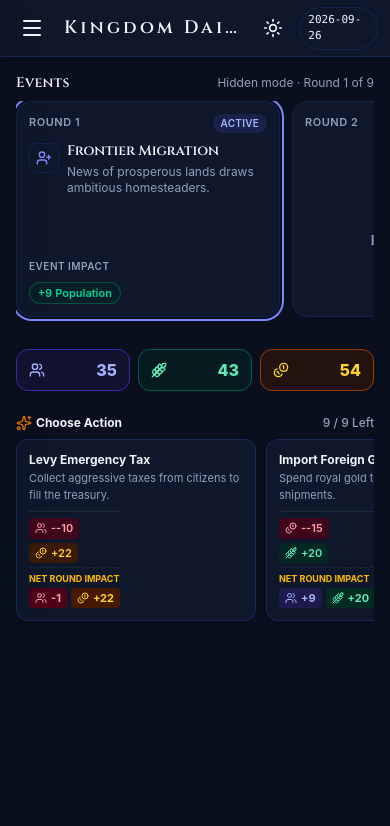
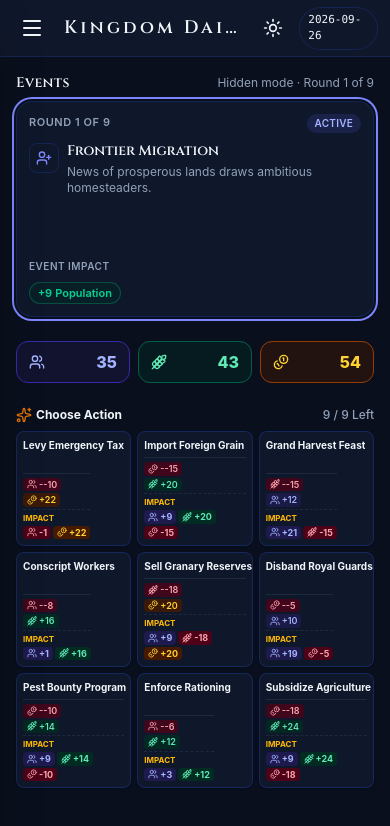
Before and after one commit to RichPBee/KingdomDaily-Client, a React (Vite) app: page / in a window 390 px wide. Shown: the top 826 px of the page. Built offline with nearby package versions, Linux system fonts and the light colour scheme.

Commit message:
Improved Mobile Layout +
Mobile layout improved, end game emojis now show where you failed.

```diff
--- a/src/components/ActionCardPool.tsx
+++ b/src/components/ActionCardPool.tsx
@@ -13,22 +13,22 @@ export const ActionCardPool: React.FC = () => {
   const playedActionIds = new Set(turnHistory.map((turn) => turn.playedAction.id));
 
   const renderStatBadges = (stats: Partial<KingdomStats>, isCost = false) => (
-    <div className="flex flex-wrap gap-1 text-[11px] font-semibold">
+    <div className="flex flex-wrap gap-0.5 text-[9px] sm:text-[11px] font-semibold">
       {stats.population !== undefined && stats.population !== 0 && (
-        <span className={`inline-flex items-center gap-1 px-1.5 py-0.5 rounded ${isCost ? 'bg-rose-100 dark:bg-rose-950/80 text-rose-700 dark:text-rose-300' : 'bg-indigo-100 dark:bg-indigo-950/80 text-indigo-700 dark:text-indigo-300'}`}>
-          <Users className="w-3 h-3" />
+        <span className={`inline-flex items-center gap-0.5 px-1 py-0.2 rounded ${isCost ? 'bg-rose-100 dark:bg-rose-950/80 text-rose-700 dark:text-rose-300' : 'bg-indigo-100 dark:bg-indigo-950/80 text-indigo-700 dark:text-indigo-300'}`}>
+          <Users className="w-2.5 h-2.5 shrink-0" />
           {isCost ? `-${stats.population}` : `+${stats.population}`}
         </span>
       )}
       {stats.food !== undefined && stats.food !== 0 && (
-        <span className={`inline-flex items-center gap-1 px-1.5 py-0.5 rounded ${isCost ? 'bg-rose-100 dark:bg-rose-950/80 text-rose-700 dark:text-rose-300' : 'bg-emerald-100 dark:bg-emerald-950/80 text-emerald-700 dark:text-emerald-300'}`}>
-          <Wheat className="w-3 h-3" />
+        <span className={`inline-flex items-center gap-0.5 px-1 py-0.2 rounded ${isCost ? 'bg-rose-100 dark:bg-rose-950/80 text-rose-700 dark:text-rose-300' : 'bg-emerald-100 dark:bg-emerald-950/80 text-emerald-700 dark:text-emerald-300'}`}>
+          <Wheat className="w-2.5 h-2.5 shrink-0" />
           {isCost ? `-${stats.food}` : `+${stats.food}`}
         </span>
       )}
       {stats.gold !== undefined && stats.gold !== 0 && (
-        <span className={`inline-flex items-center gap-1 px-1.5 py-0.5 rounded ${isCost ? 'bg-rose-100 dark:bg-rose-950/80 text-rose-700 dark:text-rose-300' : 'bg-amber-100 dark:bg-amber-950/80 text-amber-700 dark:text-amber-300'}`}>
-          <Coins className="w-3 h-3" />
+        <span className={`inline-flex items-center gap-0.5 px-1 py-0.2 rounded ${isCost ? 'bg-rose-100 dark:bg-rose-950/80 text-rose-700 dark:text-rose-300' : 'bg-amber-100 dark:bg-amber-950/80 text-amber-700 dark:text-amber-300'}`}>
+          <Coins className="w-2.5 h-2.5 shrink-0" />
           {isCost ? `-${stats.gold}` : `+${stats.gold}`}
         </span>
       )}
@@ -36,20 +36,20 @@ export const ActionCardPool: React.FC = () => {
   );
 
   const renderNetDeltaBadges = (delta: KingdomStats) => (
-    <div className="flex flex-wrap gap-1 text-[11px] font-bold">
+    <div className="flex flex-wrap gap-0.5 text-[9px] sm:text-[11px] font-bold">
       {delta.population !== 0 && (
-        <span className={`inline-flex items-center gap-1 px-1.5 py-0.5 rounded ${delta.population > 0 ? 'bg-indigo-100 dark:bg-indigo-950 text-indigo-700 dark:text-indigo-300' : 'bg-rose-100 dark:bg-rose-950 text-rose-700 dark:text-rose-300'}`}>
-          <Users className="w-3 h-3" /> {delta.population > 0 ? `+${delta.population}` : delta.population}
+        <span className={`inline-flex items-center gap-0.5 px-1 py-0.2 rounded ${delta.population > 0 ? 'bg-indigo-100 dark:bg-indigo-950 text-indigo-700 dark:text-indigo-300' : 'bg-rose-100 dark:bg-rose-950 text-rose-700 dark:text-rose-300'}`}>
+          <Users className="w-2.5 h-2.5 shrink-0" /> {delta.population > 0 ? `+${delta.population}` : delta.population}
         </span>
       )}
       {delta.food !== 0 && (
-        <span className={`inline-flex items-center gap-1 px-1.5 py-0.5 rounded ${delta.food > 0 ? 'bg-emerald-100 dark:bg-emerald-950 text-emerald-700 dark:text-emerald-300' : 'bg-rose-100 dark:bg-rose-950 text-rose-700 dark:text-rose-300'}`}>
-          <Wheat className="w-3 h-3" /> {delta.food > 0 ? `+${delta.food}` : delta.food}
+        <span className={`inline-flex items-center gap-0.5 px-1 py-0.2 rounded ${delta.food > 0 ? 'bg-emerald-100 dark:bg-emerald-950 text-emerald-700 dark:text-emerald-300' : 'bg-rose-100 dark:bg-rose-950 text-rose-700 dark:text-rose-300'}`}>
+          <Wheat className="w-2.5 h-2.5 shrink-0" /> {delta.food > 0 ? `+${delta.food}` : delta.food}
         </span>
       )}
       {delta.gold !== 0 && (
-        <span className={`inline-flex items-center gap-1 px-1.5 py-0.5 rounded ${delta.gold > 0 ? 'bg-amber-100 dark:bg-amber-950 text-amber-700 dark:text-amber-300' : 'bg-rose-100 dark:bg-rose-950 text-rose-700 dark:text-rose-300'}`}>
-          <Coins className="w-3 h-3" /> {delta.gold > 0 ? `+${delta.gold}` : delta.gold}
+        <span className={`inline-flex items-center gap-0.5 px-1 py-0.2 rounded ${delta.gold > 0 ? 'bg-amber-100 dark:bg-amber-950 text-amber-700 dark:text-amber-300' : 'bg-rose-100 dark:bg-rose-950 text-rose-700 dark:text-rose-300'}`}>
+          <Coins className="w-2.5 h-2.5 shrink-0" /> {delta.gold > 0 ? `+${delta.gold}` : delta.gold}
         </span>
       )}
     </div>
@@ -66,8 +66,8 @@ export const ActionCardPool: React.FC = () => {
         </span>
       </div>
 
-      {/* Horizontal Scroll Deck for Mobile / Grid for Desktop */}
-      <div className="flex sm:grid sm:grid-cols-3 gap-2.5 overflow-x-auto snap-x snap-mandatory pb-1 scrollbar-none">
+      {/* Always 3 columns across all screen sizes */}
+      <div className="grid grid-cols-3 gap-1.5 sm:gap-2.5">
         {allActions.map((action) => {
           const isPlayed = playedActionIds.has(action.id);
           const isDisabled = isPlayed || isGameOver;
@@ -78,31 +78,35 @@ export const ActionCardPool: React.FC = () => {
               key={action.id}
               disabled={isDisabled}
               onClick={() => playActionCard(action.id)}
-              className={`snap-center flex-shrink-0 w-[240px] sm:w-auto p-3 rounded-xl border text-left transition-all duration-150 flex flex-col justify-between gap-2 active:scale-95 ${
+              className={`p-1.5 sm:p-3 rounded-lg sm:rounded-xl border text-left transition-all duration-150 flex flex-col justify-between gap-1 active:scale-95 min-w-0 ${
                 isPlayed
                   ? 'opacity-40 grayscale bg-[#e8e2d5] dark:bg-[#070b14] border-[#d0c1a7] dark:border-slate-900 cursor-not-allowed'
                   : 'bg-[#fdfbf7] dark:bg-[#0f172a] border-[#e0d1b7] dark:border-blue-900/50 shadow-sm hover:border-amber-600'
               }`}
             >
-              <div>
-                <div className="flex items-center justify-between gap-1">
-                  <h4 className={`font-bold text-xs truncate ${isPlayed ? 'line-through text-slate-500' : 'text-[#2c241d] dark:text-slate-100'}`}>
+              <div className="min-w-0">
+                <div className="flex items-center justify-between gap-0.5">
+                  <h4 className={`font-bold text-[10px] sm:text-xs truncate ${isPlayed ? 'line-through text-slate-500' : 'text-[#2c241d] dark:text-slate-100'}`}>
                     {action.title}
                   </h4>
-                  {isPlayed && <CheckCircle2 className="w-3.5 h-3.5 text-emerald-500 shrink-0" />}
+                  {isPlayed && <CheckCircle2 className="w-3 h-3 text-emerald-500 shrink-0" />}
                 </div>
-                <p className="text-[11px] text-[#6b5d52] dark:text-slate-400 line-clamp-2 mt-0.5">
+                {/* Description visible on larger screens only */}
+                <p className="hidden sm:block text-[11px] text-[#6b5d52] dark:text-slate-400 line-clamp-2 mt-0.5">
                   {action.description}
                 </p>
               </div>
 
-              <div className="pt-1.5 border-t border-[#e0d1b7]/60 dark:border-slate-800 space-y-1">
+              <div className="pt-1 border-t border-[#e0d1b7]/60 dark:border-slate-800 space-y-0.5 sm:space-y-1">
                 {action.cost && renderStatBadges(action.cost, true)}
                 {action.benefit && renderStatBadges(action.benefit, false)}
 
                 {netDelta && !isDisabled && (
-                  <div className="pt-1 border-t border-dashed border-[#e0d1b7] dark:border-slate-800">
-                    <span className="text-[9px] font-bold uppercase text-amber-700 dark:text-amber-400 block mb-0.5">Net Round Impact</span>
+                  <div className="pt-0.5 border-t border-dashed border-[#e0d1b7] dark:border-slate-800">
+                    <span className="text-[8px] sm:text-[9px] font-bold uppercase text-amber-700 dark:text-amber-400 block mb-0.5 truncate">
+                      <span className="sm:hidden">Impact</span>
+                      <span className="hidden sm:inline">Net Round Impact</span>
+                    </span>
                     {renderNetDeltaBadges(netDelta as KingdomStats)}
                   </div>
                 )}
--- a/src/components/ResultsModal.tsx
+++ b/src/components/ResultsModal.tsx
@@ -57,8 +57,10 @@ export const ResultsModal: React.FC = () => {
       const beforeTotal = turn.statsBefore.population + turn.statsBefore.food + turn.statsBefore.gold;
       const afterTotal = turn.statsAfter.population + turn.statsAfter.food + turn.statsAfter.gold;
       const netChange = afterTotal - beforeTotal;
-
-      if (netChange > 0) {
+      if (turn.statsAfter.population <= 0 || turn.statsAfter.food <= 0 || turn.statsAfter.gold <= 0) {
+        blocks.push('💀'); // Defeated in this round
+      }
+      else if (netChange > 0) {
         blocks.push('🟩'); // Positive turn
       } else if (netChange >= -10) {
         blocks.push('🟨'); // Minor loss / steady
--- a/src/components/TimelineBoard.tsx
+++ b/src/components/TimelineBoard.tsx
@@ -141,7 +141,7 @@ function EventCard({
   return (
     <article
       className={cn(
-        'relative flex min-h-[13.5rem] min-w-[16.5rem] flex-col gap-2 overflow-hidden rounded-2xl border p-3 transition md:min-w-0',
+        'relative flex min-h-[13.5rem] w-full flex-col gap-2 overflow-hidden rounded-2xl border p-3 transition',
         'bg-[#fdfbf7] border-[#e0d1b7] text-[#2c241d]',
         'dark:bg-[#0f172a] dark:border-blue-900/40 dark:text-slate-100',
         status === 'active' && 'ring-2 ring-indigo-500 ring-offset-2 ring-offset-[#f7f3e9] dark:ring-indigo-400 dark:ring-offset-[#0a0f1d]',
@@ -156,7 +156,7 @@ function EventCard({
     >
       <header className="flex items-start justify-between gap-2">
         <span className="text-[11px] font-semibold uppercase tracking-wider text-[#6b5d52] dark:text-slate-400">
-          Round {round}
+          Round {round} of 9
         </span>
         {status === 'completed' ? (
           <span className="inline-flex items-center gap-1 rounded-full bg-emerald-500/15 px-2 py-0.5 text-[10px] font-semibold uppercase tracking-wide text-emerald-700 dark:text-emerald-400">
@@ -244,6 +244,9 @@ export function TimelineBoard(): JSX.Element {
     );
   }
 
+  // Ensure current display round is clamped within valid 1-9 bounds
+  const activeRoundIndex = Math.min(Math.max(currentRound, 1), puzzle.events.length);
+
   return (
     <section aria-label="Daily event timeline">
       <div className="mb-2 flex items-baseline justify-between gap-2">
@@ -255,18 +258,23 @@ export function TimelineBoard(): JSX.Element {
         </p>
       </div>
 
-      <div
-        className="flex snap-x snap-mandatory gap-3 overflow-x-auto pb-2 md:grid md:grid-cols-3 md:overflow-visible md:pb-0"
-        role="list"
-      >
+      {/* Grid container: shows only current active event on mobile, and full 9-grid on md+ */}
+      <div className="md:grid md:grid-cols-3 md:gap-3" role="list">
         {puzzle.events.map((event, index) => {
           const round = index + 1;
           const status = roundStatus(round, currentRound, turnHistory);
           const isMasked = mode === 'Hidden' && status === 'future';
           const historyItem = turnHistory.find((item) => item.round === round);
+          const isCurrentMobileRound = round === activeRoundIndex;
 
           return (
-            <div key={event.id} className="snap-start" role="listitem">
+            <div
+              key={event.id}
+              role="listitem"
+              className={cn(
+                !isCurrentMobileRound && 'hidden md:block'
+              )}
+            >
               <EventCard
                 round={round}
                 event={event}
--- a/src/core/engine.ts
+++ b/src/core/engine.ts
@@ -157,7 +157,7 @@ export function evaluateTurnGrade(turn: TurnHistoryItem): RoundGrade {
   const afterTotal =
     turn.statsAfter.population + turn.statsAfter.food + turn.statsAfter.gold;
   const netChange = afterTotal - beforeTotal;
-
+  if (turn.statsAfter.population <= 0 || turn.statsAfter.food <= 0 || turn.statsAfter.gold <= 0) return 'RED';
   if (netChange > 0) return 'GREEN';
   if (netChange >= -10) return 'YELLOW';
   return 'RED';
```
